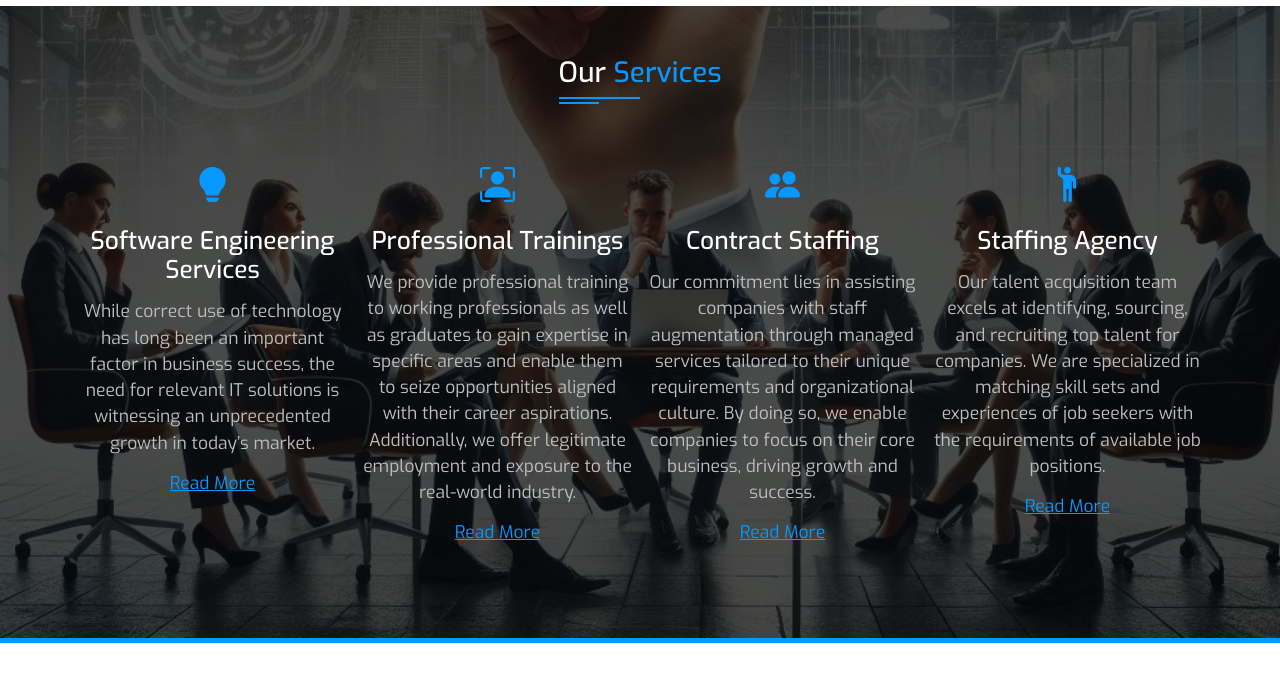
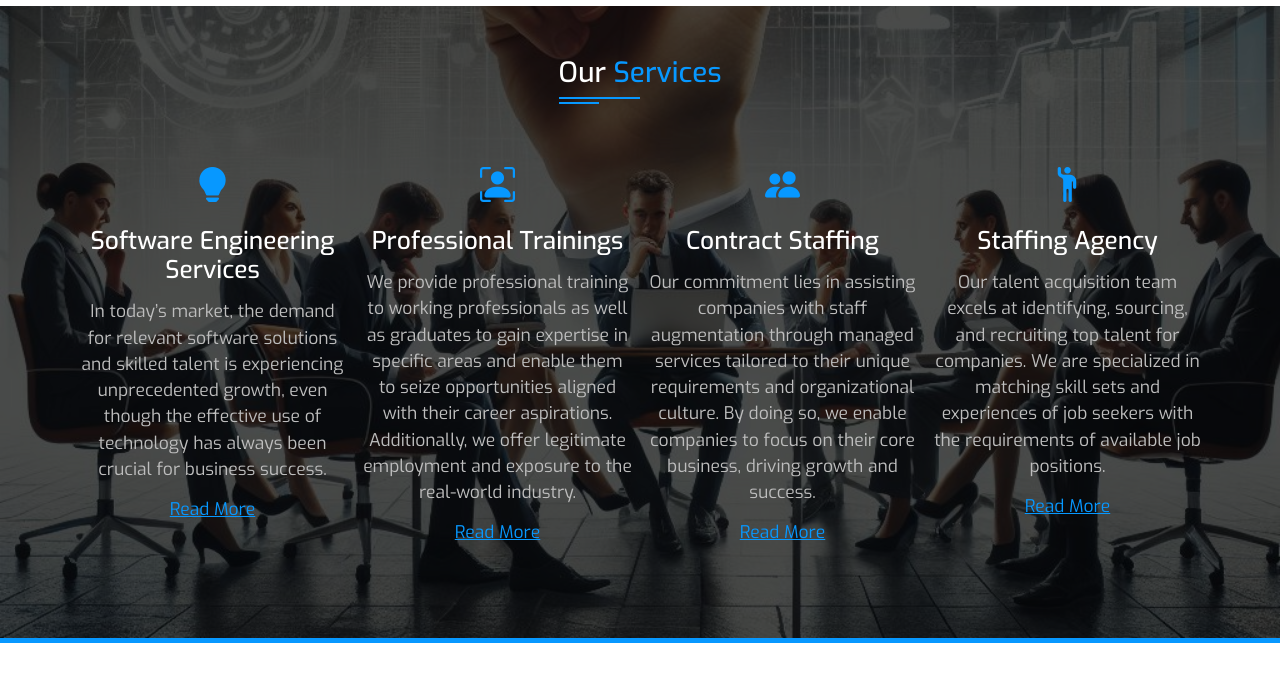
Before and after one commit to sagarkhese1990/FirstQuadTechSolutions, an Angular app: page /#/ in a window 1280 px wide. Shown: the part 1674-2356 px from the top of the page. Built offline with nearby package versions, Linux system fonts and the light colour scheme; grey boxes are pictures that could not be loaded.

Commit message:
Updated software engineering services details

```diff
--- a/src/app/home/home.component.ts
+++ b/src/app/home/home.component.ts
@@ -47,7 +47,7 @@ export class HomeComponent {
   ourServices: Service[] = [
     {
       name: 'Software Engineering Services',
-      description : 'While correct use of technology has long been an important factor in business success, the need for relevant IT solutions is witnessing an unprecedented growth in today’s market.',
+      description : 'In today’s market, the demand for relevant software solutions and skilled talent is experiencing unprecedented growth, even though the effective use of technology has always been crucial for business success.',
       icon: 'lightbulb-fill',
       routePath: 'services/it-solutions'
     },
--- a/src/app/services/services.component.ts
+++ b/src/app/services/services.component.ts
@@ -11,7 +11,7 @@ export class ServicesComponent {
   ourServices: Service[] = [
     {
       name: 'Software Engineering Services',
-      description : 'While correct use of technology has long been an important factor in business success, the need for relevant IT solutions is witnessing an unprecedented growth in today’s market.',
+      description : 'In today’s market, the demand for relevant software solutions and skilled talent is experiencing unprecedented growth, even though the effective use of technology has always been crucial for business success.',
       icon: 'lightbulb-fill',
       routePath: 'services/it-solutions'
     },
```
Also changed, not shown: 7 other files (tests, documents, lock files or other folders).
